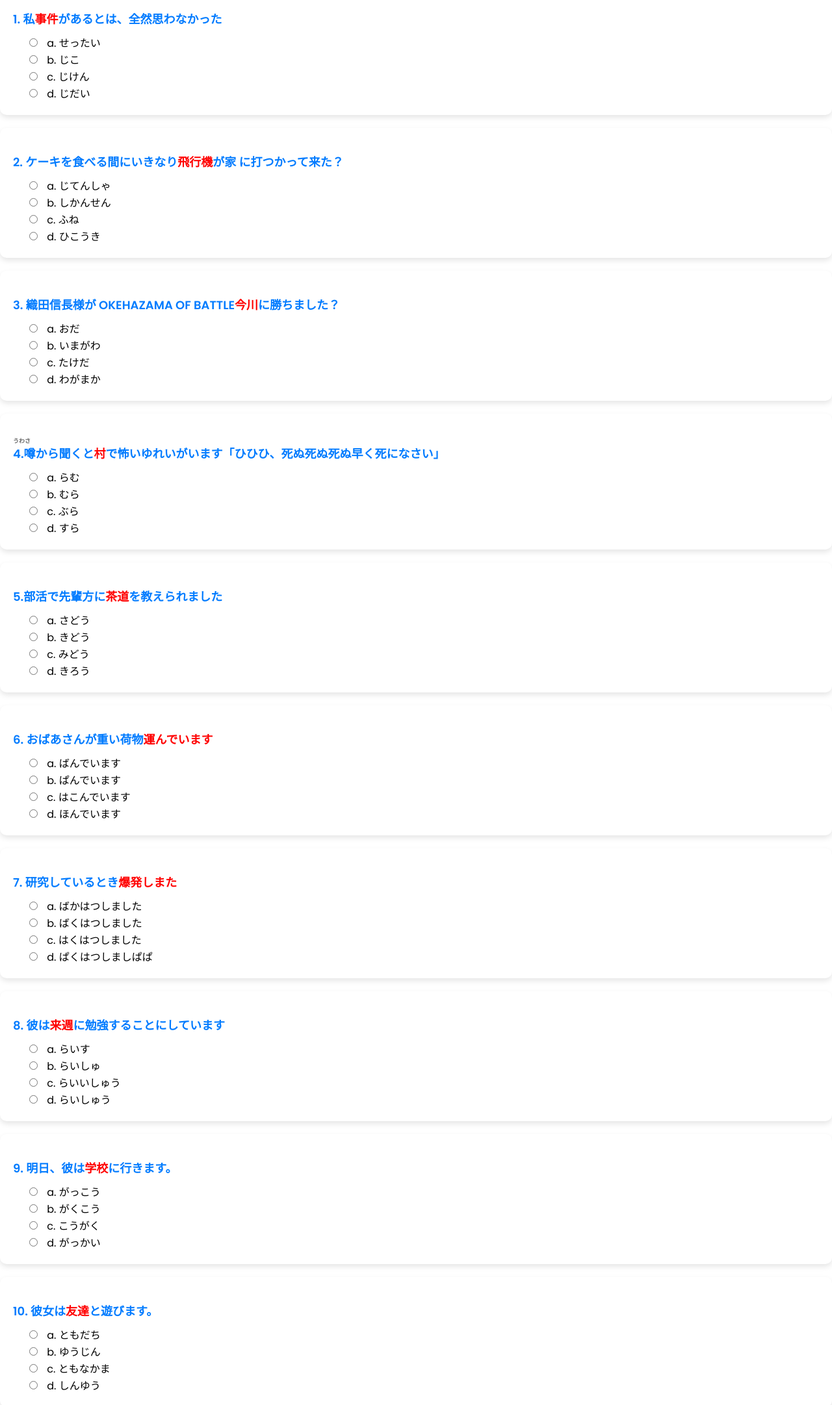
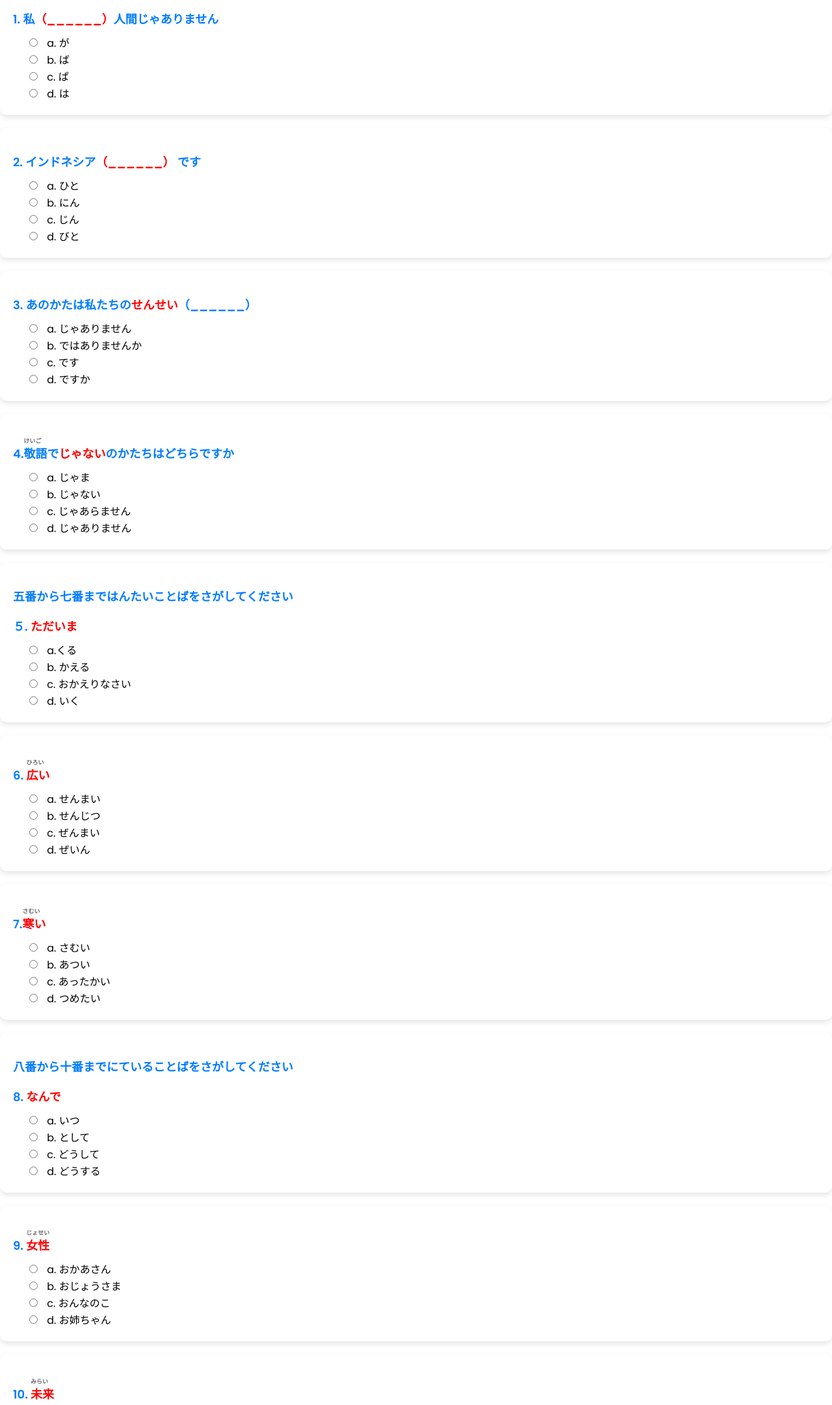
Before and after one commit to IzumiNoNihongo/IZ, a plain HTML site: page N5/N5/soal n4 v1.html in a window 1280 px wide. Shown: the part 120-2283 px from the top of the page at 65% size. Drawn offline with Linux system fonts and the light colour scheme.

Commit message:
first commit

```diff
--- a/N5/N5/soal n4 v1.html
+++ b/N5/N5/soal n4 v1.html
@@ -327,168 +327,170 @@
         <!-- Pertanyaan 1 -->
         <div class="question">
             <div class="question-header">
-                <h3>1. 私<span style="color: red;">事件</span>があるとは、全然思わなかった</h3>
+                <h3>1. 私<span style="color: red;">（______）</span>人間じゃありません</h3>
             </div>
             <div class="question-options">
                 <input type="radio" id="q1a" name="q1" value="a">
-                <label for="q1a">a. せったい</label><br>
+                <label for="q1a">a. が</label><br>
                 <input type="radio" id="q1b" name="q1" value="b">
-                <label for="q1b">b. じこ</label><br>
+                <label for="q1b">b. ば</label><br>
                 <input type="radio" id="q1c" name="q1" value="c">
-                <label for="q1c">c. じけん</label><br>
+                <label for="q1c">c. ぱ</label><br>
                 <input type="radio" id="q1d" name="q1" value="d">
-                <label for="q1d">d. じだい</label>
+                <label for="q1d">d. は</label>
             </div>
         </div>
 
         <!-- Pertanyaan 2 -->
         <div class="question">
             <div class="question-header">
-                <h3>2. ケーキを食べる間にいきなり<span style="color: red;">飛行機</span>が家 に打つかって来た？</h3>
+                <h3>2. インドネシア<span style="color: red;">（______）</span> です</h3>
             </div>
             <div class="question-options">
                 <input type="radio" id="q2a" name="q2" value="a">
-                <label for="q2a">a. じてんしゃ</label><br>
+                <label for="q2a">a. ひと</label><br>
                 <input type="radio" id="q2b" name="q2" value="b">
-                <label for="q2b">b. しかんせん</label><br>
+                <label for="q2b">b. にん</label><br>
                 <input type="radio" id="q2c" name="q2" value="c">
-                <label for="q2c">c. ふね</label><br>
+                <label for="q2c">c. じん</label><br>
                 <input type="radio" id="q2d" name="q2" value="d">
-                <label for="q2d">d. ひこうき</label>
+                <label for="q2d">d. びと</label>
             </div>
         </div>
 
         <!-- Pertanyaan 3 -->
         <div class="question">
             <div class="question-header">
-                <h3>3. 織田信長様が OKEHAZAMA OF BATTLE<span style="color: red;">今川</span>に勝ちました？</h3>
+                <h3>3. あのかたは私たちの<span style="color: red;">せんせい</span>（______）</h3>
             </div>
             <div class="question-options">
                 <input type="radio" id="q3a" name="q3" value="a">
-                <label for="q3a">a. おだ</label><br>
+                <label for="q3a">a. じゃありません</label><br>
                 <input type="radio" id="q3b" name="q3" value="b">
-                <label for="q3b">b. いまがわ</label><br>
+                <label for="q3b">b. ではありませんか</label><br>
                 <input type="radio" id="q3c" name="q3" value="c">
-                <label for="q3c">c. たけだ</label><br>
+                <label for="q3c">c. です</label><br>
                 <input type="radio" id="q3d" name="q3" value="d">
-                <label for="q3d">d. わがまか</label>
+                <label for="q3d">d. ですか</label>
             </div>
         </div>
 
         <!-- Pertanyaan 4 -->
         <div class="question">
             <div class="question-header">
-                <h3><ruby><rt>うわさ</rt>4.噂から聞くと<span style="color: red;">村</span>で怖いゆれいがいます「ひひひ、死ぬ死ぬ死ぬ早く死になさい」</ruby></h3>
+                <h3>4.<ruby><rt>けいご</rt>敬語で<span style="color: red;">じゃない</span>のかたちはどちらですか</ruby></h3>
             </div>
             <div class="question-options">
                 <input type="radio" id="q4a" name="q4" value="a">
-                <label for="q4a">a. らむ</label><br>
+                <label for="q4a">a. じゃま</label><br>
                 <input type="radio" id="q4b" name="q4" value="b">
-                <label for="q4b">b. むら</label><br>
+                <label for="q4b">b. じゃない</label><br>
                 <input type="radio" id="q4c" name="q4" value="c">
-                <label for="q4c">c. ぶら</label><br>
+                <label for="q4c">c. じゃあらません</label><br>
                 <input type="radio" id="q4d" name="q4" value="d">
-                <label for="q4d">d. すら</label>
+                <label for="q4d">d. じゃありません</label>
             </div>
         </div>
 
         <!-- Pertanyaan 5 -->
         <div class="question">
             <div class="question-header">
-                <h3>5.部活で先輩方に<span style="color: red;">茶道</span>を教えられました</h3>
+                <h3>五番から七番まではんたいことばをさがしてください</h3>
+                <h3>５. <span style="color: red;">ただいま</span></h3>
             </div>
             <div class="question-options">
                 <input type="radio" id="q5a" name="q5" value="a">
-                <label for="q5a">a. さどう</label><br>
+                <label for="q5a">a.くる</label><br>
                 <input type="radio" id="q5b" name="q5" value="b">
-                <label for="q5b">b. きどう</label><br>
+                <label for="q5b">b. かえる</label><br>
                 <input type="radio" id="q5c" name="q5" value="c">
-                <label for="q5c">c. みどう</label><br>
+                <label for="q5c">c. おかえりなさい</label><br>
                 <input type="radio" id="q5d" name="q5" value="d">
-                <label for="q5d">d. きろう</label>
+                <label for="q5d">d. いく</label>
             </div>
         </div>
 
         <!-- Pertanyaan 6 -->
         <div class="question">
             <div class="question-header">
-                <h3>6. おばあさんが重い荷物<span style="color: red;">運んでいます</span></h3>
+                <h3>6. <ruby><rt>ひろい</rt><span style="color: red;">広い</span></ruby></h3>
             </div>
             <div class="question-options">
                 <input type="radio" id="q6a" name="q6" value="a">
-                <label for="q6a">a. ばんでいます</label><br>
+                <label for="q6a">a. せんまい</label><br>
                 <input type="radio" id="q6b" name="q6" value="b">
-                <label for="q6b">b. ぱんでいます</label><br>
+                <label for="q6b">b. せんじつ</label><br>
                 <input type="radio" id="q6c" name="q6" value="c">
-                <label for="q6c">c. はこんでいます</label><br>
+                <label for="q6c">c. ぜんまい</label><br>
                 <input type="radio" id="q6d" name="q6" value="d">
-                <label for="q6d">d. ほんでいます</label>
+                <label for="q6d">d. ぜいん</label>
             </div>
         </div>
 
         <!-- Pertanyaan 7 -->
         <div class="question">
             <div class="question-header">
-                <h3>7. 研究しているとき<span style="color: red;">爆発しまた</span></h3>
+                <h3>7.<ruby><rt>さむい</rt><span style="color: red;">寒い</span></ruby></h3>
             </div>
             <div class="question-options">
                 <input type="radio" id="q7a" name="q7" value="a">
-                <label for="q7a">a. ばかはつしました</label><br>
+                <label for="q7a">a. さむい</label><br>
                 <input type="radio" id="q7b" name="q7" value="b">
-                <label for="q7b">b. ばくはつしました</label><br>
+                <label for="q7b">b. あつい</label><br>
                 <input type="radio" id="q7c" name="q7" value="c">
-                <label for="q7c">c. はくはつしました</label><br>
+                <label for="q7c">c. あったかい</label><br>
                 <input type="radio" id="q7d" name="q7" value="d">
-                <label for="q7d">d. ぱくはつしましぱぱ</label>
+                <label for="q7d">d. つめたい</label>
             </div>
         </div>
 
         <!-- Pertanyaan 8 -->
         <div class="question">
             <div class="question-header">
-                <h3>8. 彼は<span style="color: red;">来週</span>に勉強することにしています</h3>
+                <h3>八番から十番までにていることばをさがしてください</h3>
+                <h3>8. <span style="color: red;">なんで</span></h3>
             </div>
             <div class="question-options">
                 <input type="radio" id="q8a" name="q8" value="a">
-                <label for="q8a">a. らいす</label><br>
+                <label for="q8a">a. いつ</label><br>
                 <input type="radio" id="q8b" name="q8" value="b">
-                <label for="q8b">b. らいしゅ</label><br>
+                <label for="q8b">b. として</label><br>
                 <input type="radio" id="q8c" name="q8" value="c">
-                <label for="q8c">c. らいいしゅう</label><br>
+                <label for="q8c">c. どうして</label><br>
                 <input type="radio" id="q8d" name="q8" value="d">
-                <label for="q8d">d. らいしゅう</label>
+                <label for="q8d">d. どうする</label>
             </div>
         </div>
 
         <div class="question">
             <div class="question-header">
-                <h3>9. 明日、彼は<span style="color: red;">学校</span>に行きます。</h3>
+                <h3>9. <ruby><rt>じょせい</rt><span style="color: red;">女性</span></ruby></h3>
             </div>
             <div class="question-options">
                 <input type="radio" id="q9a" name="q9" value="a">
-                <label for="q9a">a. がっこう</label><br>
+                <label for="q9a">a. おかあさん</label><br>
                 <input type="radio" id="q9b" name="q9" value="b">
-                <label for="q9b">b. がくこう</label><br>
+                <label for="q9b">b. おじょうさま</label><br>
                 <input type="radio" id="q9c" name="q9" value="c">
-                <label for="q9c">c. こうがく</label><br>
+                <label for="q9c">c. おんなのこ</label><br>
                 <input type="radio" id="q9d" name="q9" value="d">
-                <label for="q9d">d. がっかい</label>
+                <label for="q9d">d. お姉ちゃん</label>
             </div>
         </div>
 
         <div class="question">
             <div class="question-header">
-                <h3>10. 彼女は<span style="color: red;">友達</span>と遊びます。</h3>
+                <h3>10. <ruby><rt>みらい</rt><span style="color: red;">未来</span></ruby></h3>
             </div>
             <div class="question-options">
                 <input type="radio" id="q10a" name="q10" value="a">
-                <label for="q10a">a. ともだち</label><br>
+                <label for="q10a">a. しょらい</label><br>
                 <input type="radio" id="q10b" name="q10" value="b">
-                <label for="q10b">b. ゆうじん</label><br>
+                <label for="q10b">b. しょうらい</label><br>
                 <input type="radio" id="q10c" name="q10" value="c">
-                <label for="q10c">c. ともなかま</label><br>
+                <label for="q10c">c. みらい</label><br>
                 <input type="radio" id="q10d" name="q10" value="d">
-                <label for="q10d">d. しんゆう</label>
+                <label for="q10d">d. まえ</label>
             </div>
         </div>
 
@@ -517,9 +519,7 @@
 
     <footer>
     <p>&copy; 2024 Kursus Bahasa Jepang INN. All rights reserved.</p>
-    <a href="about.html">Tentang Kami</a> |
-    <a href="kebijakan privasi.html">Kebijakan Privasi</a> |
-    <a href="cs.html">Customer Service</a>
+
 </footer>
 
     <script>
@@ -532,16 +532,16 @@
         // Fungsi untuk mengumpulkan jawaban kuis
         function submitQuiz() {
             const correctAnswers = {
-                q1: 'c',
-                q2: 'd',
+                q1: 'd',
+                q2: 'c',
                 q3: 'b',
-                q4: 'b',
-                q5: 'a',
-                q6: 'c',
+                q4: 'd',
+                q5: 'c',
+                q6: 'a',
                 q7: 'b',
-                q8: 'd',
-                q9: 'a',
-                q10:'a'
+                q8: 'c',
+                q9: 'c',
+                q10:'b'
             };
 
             let score = 0; // Inisialisasi skor
@@ -589,6 +589,41 @@
                 modal.style.display = 'none'; // Sembunyikan modal
             }
         }
+
+        // Nonaktifkan Klik Kanan
+document.addEventListener('contextmenu', (event) => event.preventDefault());
+
+// Nonaktifkan Shortcut seperti F12 dan Ctrl+Shift+I
+document.addEventListener('keydown', (event) => {
+    if (
+      (event.ctrlKey && event.shiftKey && event.key === 'I') || // Ctrl+Shift+I
+      (event.ctrlKey && event.shiftKey && event.key === 'C') || // Ctrl+Shift+C
+      (event.ctrlKey && event.shiftKey && event.key === 'J') || // Ctrl+Shift+J
+      (event.ctrlKey && event.key === 'U') || // Ctrl+U (View Source)
+      event.key === 'F12' // F12
+    ) {
+        event.preventDefault();
+        alert('Inspect Element dilarang!');
+    }
+});
+
+// Deteksi Developer Tools Dibuka dengan Memonitor Ukuran Window
+let devtoolsOpen = false;
+const threshold = 160; // Threshold untuk lebar devtools
+setInterval(() => {
+    const widthDiff = window.outerWidth - window.innerWidth;
+    const heightDiff = window.outerHeight - window.innerHeight;
+
+    if (widthDiff > threshold || heightDiff > threshold) {
+        if (!devtoolsOpen) {
+            devtoolsOpen = true;
+            alert('DevTools terdeteksi! Menutup halaman...');
+            window.location.href = 'about:blank'; // Redirect jika DevTools dibuka
+        }
+    } else {
+        devtoolsOpen = false;
+    }
+}, 500);
     </script>
 </body>
 </html>
```
Also changed, not shown: contact.html (+1 -1 lines), contact2.html (+1 -1 lines).
